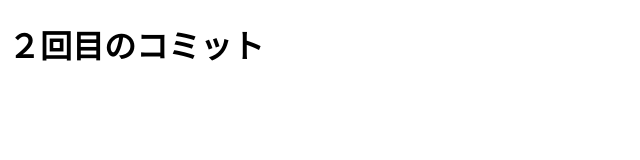
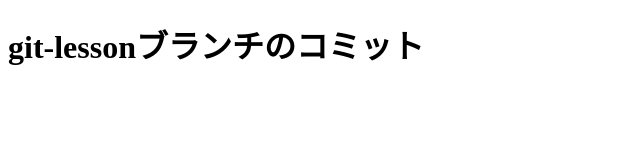
Before and after one commit to yuuboukun/first-git, a plain HTML site: page index.html in a window 1280 px wide. Shown: the whole page, without its empty margins (0-640 px from the left). Drawn offline with Linux system fonts and the light colour scheme.

Commit message:
git-lessonブランチのコミット

```diff
--- a/index.html
+++ b/index.html
@@ -11,7 +11,7 @@
 
 <body>
 
-    <h1>２回目のコミット</h1>
+    <h1>git-lessonブランチのコミット</h1>
 
 </body>
 
```
